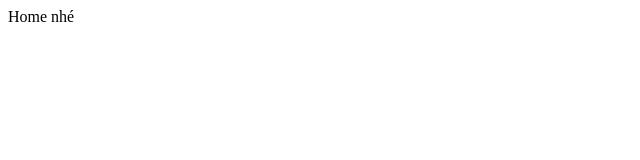
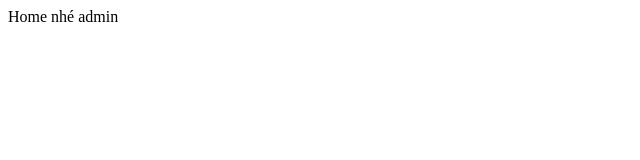
Before and after one commit to NgocVinhSoft/test, a plain HTML site: page index.html in a window 1280 px wide. Shown: the full height of the page, 0-640 px from the left. Drawn offline with Linux system fonts and the light colour scheme.

Commit message:
Update index.html

```diff
--- a/index.html
+++ b/index.html
@@ -6,6 +6,6 @@
     <title>Document</title>
 </head>
 <body>
-    Home nhé
+    Home nhé admin
 </body>
 </html>
```
